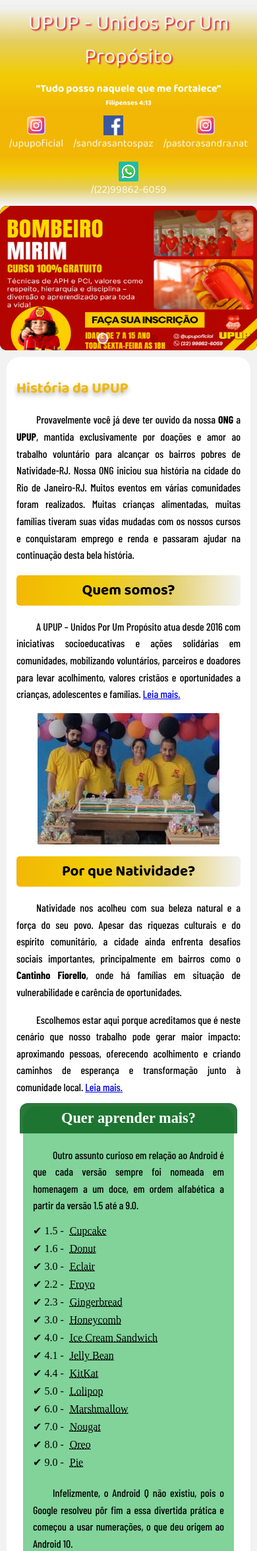
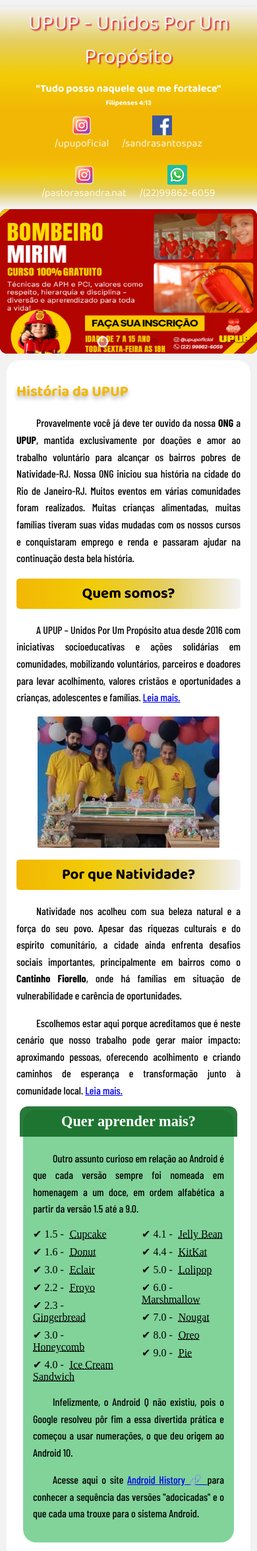
Before and after one commit to mspcris/upup, a PHP site: page / in a window 390 px wide. Shown: the top 2351 px of the page at 66% size. Run offline with PHP 8.4, Linux system fonts and the light colour scheme; some web fonts are replaced.

Commit message:
Testando duas colunas no celular

```diff
--- a/css/style.css
+++ b/css/style.css
@@ -432,11 +432,11 @@ iframe {
     flex-direction: row;
     justify-content: center;
     align-items: center;
-    gap: 15px;
+    gap: 20px;
   }
 
   .extra ul {
-    column-count: 1; /* apenas uma coluna no celular */
+    column-count: 2; /* apenas uma coluna no celular */
   }
 
   main,
```
